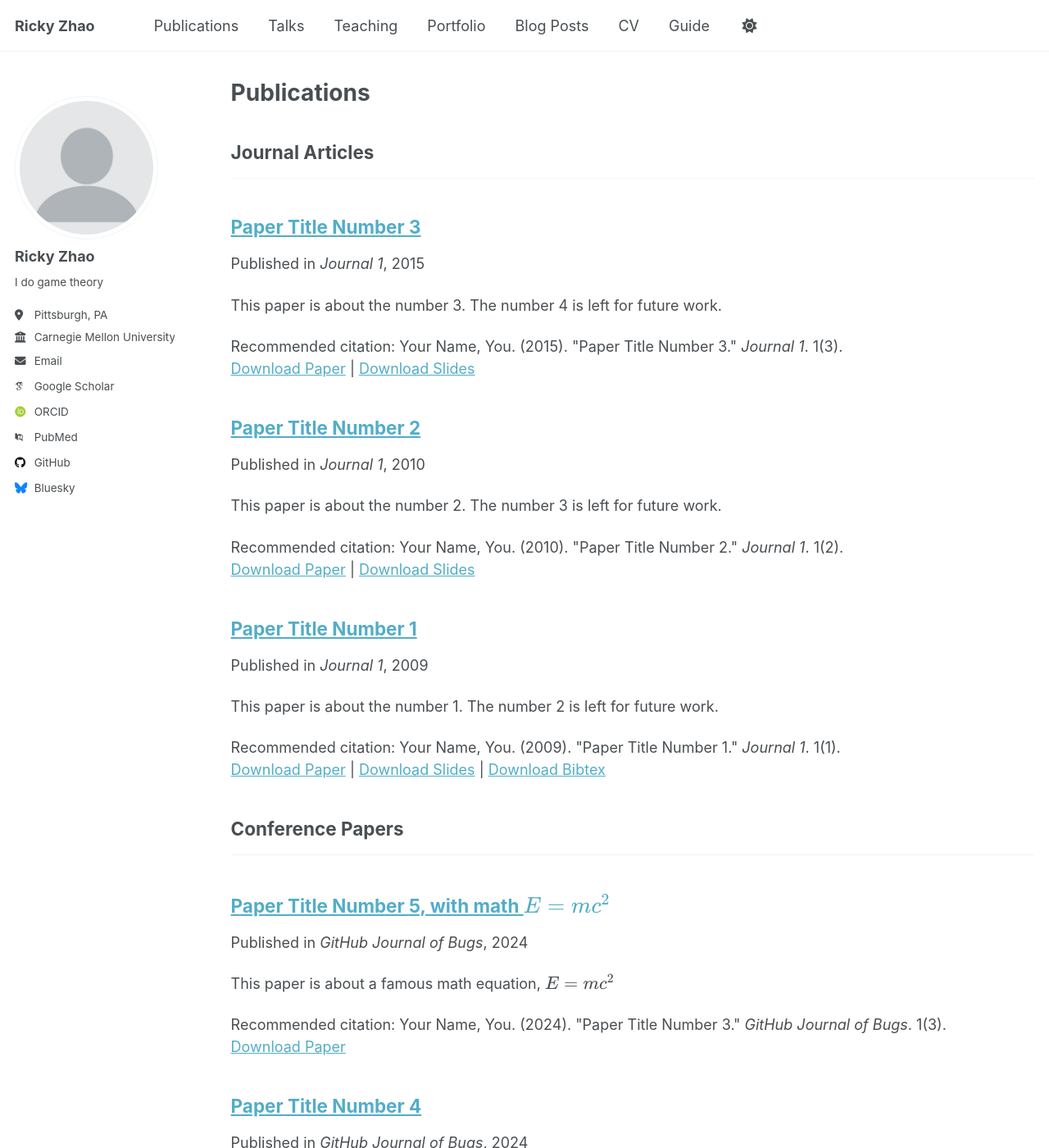
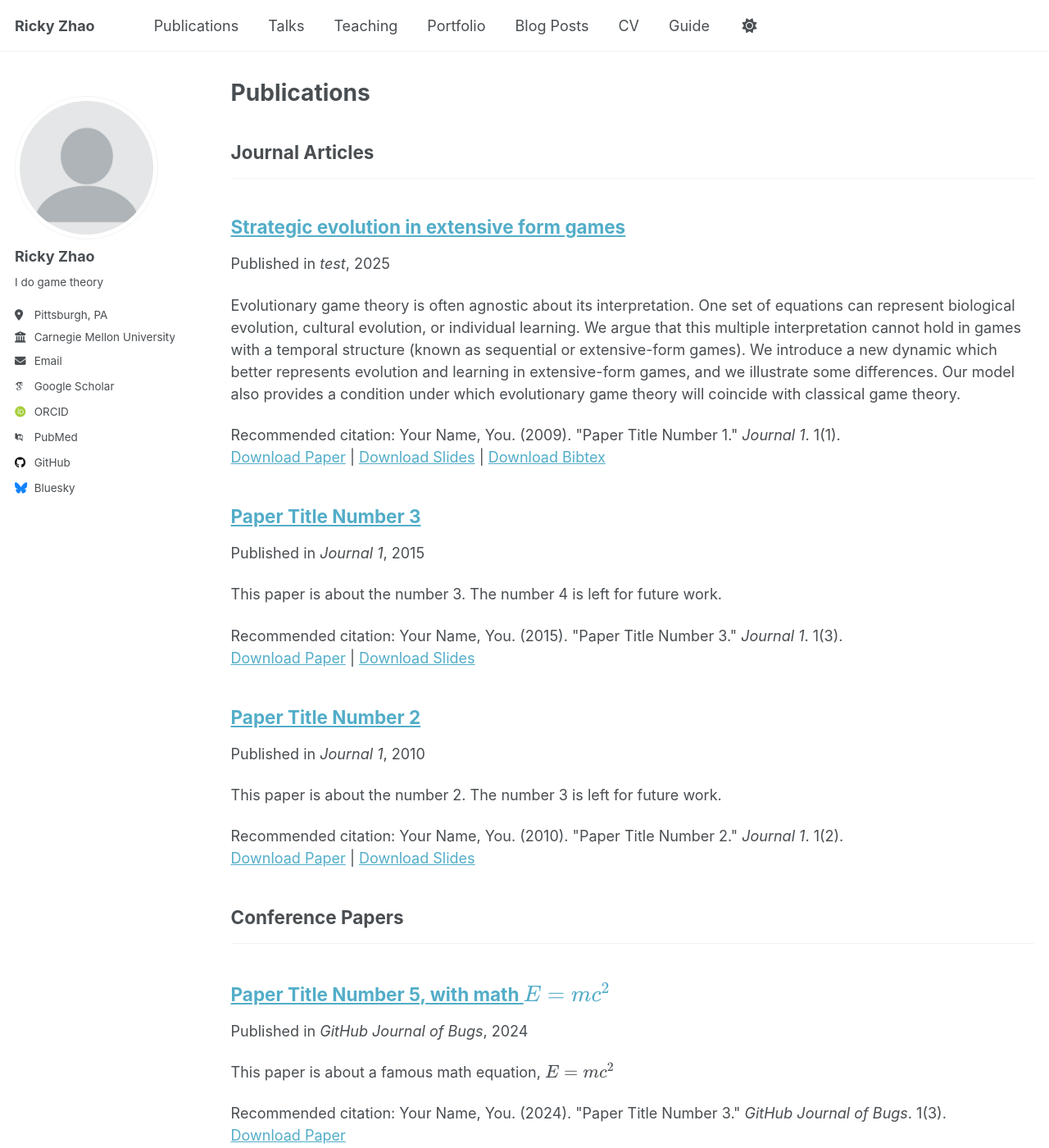
Before and after one commit to zhongxia-zhao/rzhao.github.io, a Jekyll site: the page built from _pages/publications.html, in a window 1280 px wide and 1400 px high. Shown: the whole window at 82% size. Built offline with Jekyll 4.4.1, drawn with Linux system fonts in a browser that asks for light colours; some web fonts are replaced.

Commit message:
Update 2009-10-01-paper-title-number-1.md

```diff
--- a/_publications/2009-10-01-paper-title-number-1.md
+++ b/_publications/2009-10-01-paper-title-number-1.md
@@ -1,14 +1,14 @@
 ---
-title: "Paper Title Number 1"
+title: "Strategic evolution in extensive form games"
 collection: publications
 category: manuscripts
 permalink: /publication/2009-10-01-paper-title-number-1
-excerpt: 'This paper is about the number 1. The number 2 is left for future work.'
-date: 2009-10-01
-venue: 'Journal 1'
-slidesurl: 'http://academicpages.github.io/files/slides1.pdf'
-paperurl: 'http://academicpages.github.io/files/paper1.pdf'
-bibtexurl: 'http://academicpages.github.io/files/bibtex1.bib'
+excerpt: 'Evolutionary game theory is often agnostic about its interpretation. One set of equations can represent biological evolution, cultural evolution, or individual learning. We argue that this multiple interpretation cannot hold in games with a temporal structure (known as sequential or extensive-form games). We introduce a new dynamic which better represents evolution and learning in extensive-form games, and we illustrate some differences. Our model also provides a condition under which evolutionary game theory will coincide with classical game theory.'
+date: June 2025
+venue: 'test'
+slidesurl: ''
+paperurl: ''
+bibtexurl: ''
 citation: 'Your Name, You. (2009). &quot;Paper Title Number 1.&quot; <i>Journal 1</i>. 1(1).'
 ---
 The contents above will be part of a list of publications, if the user clicks the link for the publication than the contents of section will be rendered as a full page, allowing you to provide more information about the paper for the reader. When publications are displayed as a single page, the contents of the above "citation" field will automatically be included below this section in a smaller font.
```
